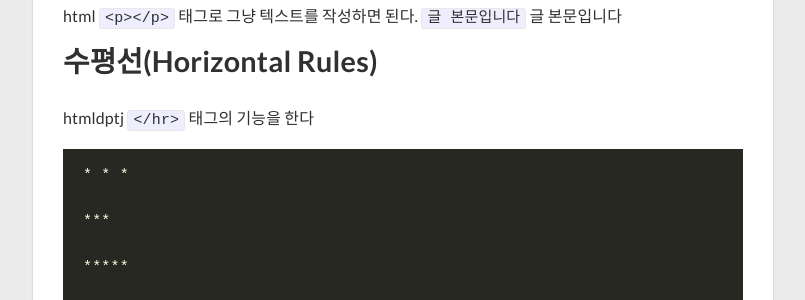
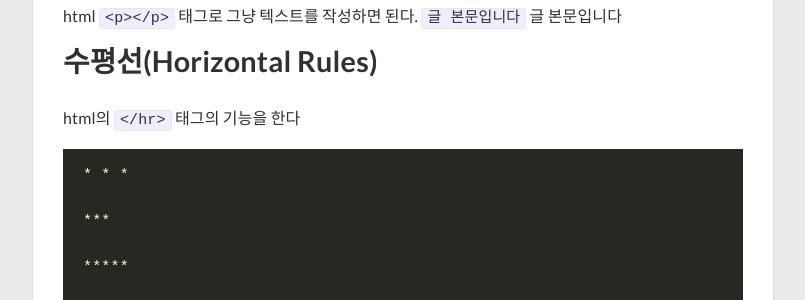
Before and after one commit to HongJeSeong/HongJeSeong.github.io, a Jekyll site: the page built from _posts/study/2018-01-23-how-to-use-markdown.md, in a window 1280 px wide and 900 px high, scrolled down 2159 px. Shown: the part 152-452 px from the top of the window, without its empty margins (237-1042 px from the left). Built offline with Jekyll 4.4.1, drawn with Linux system fonts in a browser that asks for light colours; nearby versions of some CDN libraries.

Commit message:
markdown

````diff
--- a/_posts/study/2018-01-23-how-to-use-markdown.md
+++ b/_posts/study/2018-01-23-how-to-use-markdown.md
@@ -51,6 +51,7 @@
 2. 리스트2
 3. 리스트3
 
+
 * 순서 없는 리스트, *, +, - 를 사용
 ```
 * 리스트1
@@ -82,8 +83,9 @@
 ``` 글 본문입니다 ```
 글 본문입니다
 
+
 ## 수평선(Horizontal Rules)
-htmldptj ```</hr>``` 태그의 기능을 한다
+html의 ```</hr>``` 태그의 기능을 한다
 ```
 * * *
 
````
